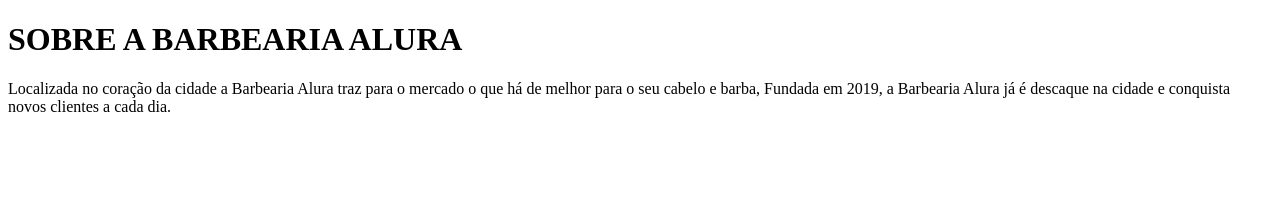
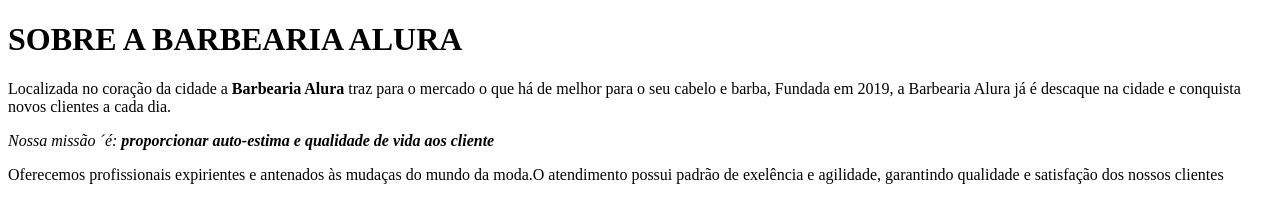
Before and after one commit to kaykedelonzek/barbearia_alura_1c, a plain HTML site: page index.html in a window 1280 px wide. Drawn offline with Linux system fonts and the light colour scheme.

Commit message:
foi adicionada marcaçoes

```diff
--- a/index.html
+++ b/index.html
@@ -7,6 +7,8 @@
 </head>
 <body>
         <h1>SOBRE A BARBEARIA ALURA</h1>
-        <p>Localizada no coração da cidade a Barbearia Alura traz para o mercado o que há de melhor para o seu cabelo e barba, Fundada em 2019, a Barbearia Alura já é descaque na cidade  e conquista novos clientes a cada dia.</p>
+        <p>Localizada no coração da cidade a <strong>Barbearia  Alura</strong> traz para o mercado o que há de melhor para o seu cabelo e barba, Fundada em 2019, a Barbearia Alura já é descaque na cidade  e conquista novos clientes a cada dia.</p>
+        <p><em>Nossa missão ´é: <strong>proporcionar auto-estima e qualidade de vida aos cliente</strong></em></p>
+<p>Oferecemos profissionais expirientes e antenados às mudaças do mundo da moda.O atendimento possui padrão de exelência e agilidade, garantindo qualidade e satisfação dos nossos clientes</p>
 </body>
 </html>
```
